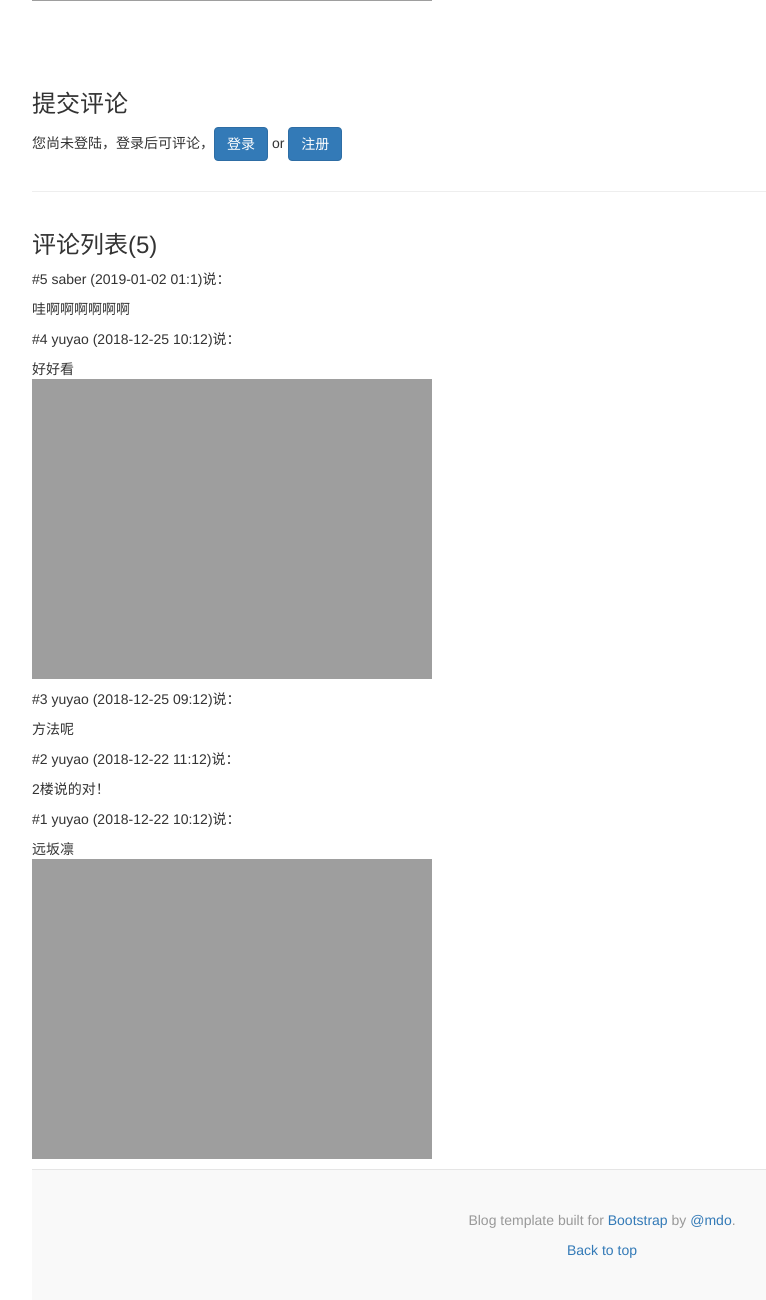
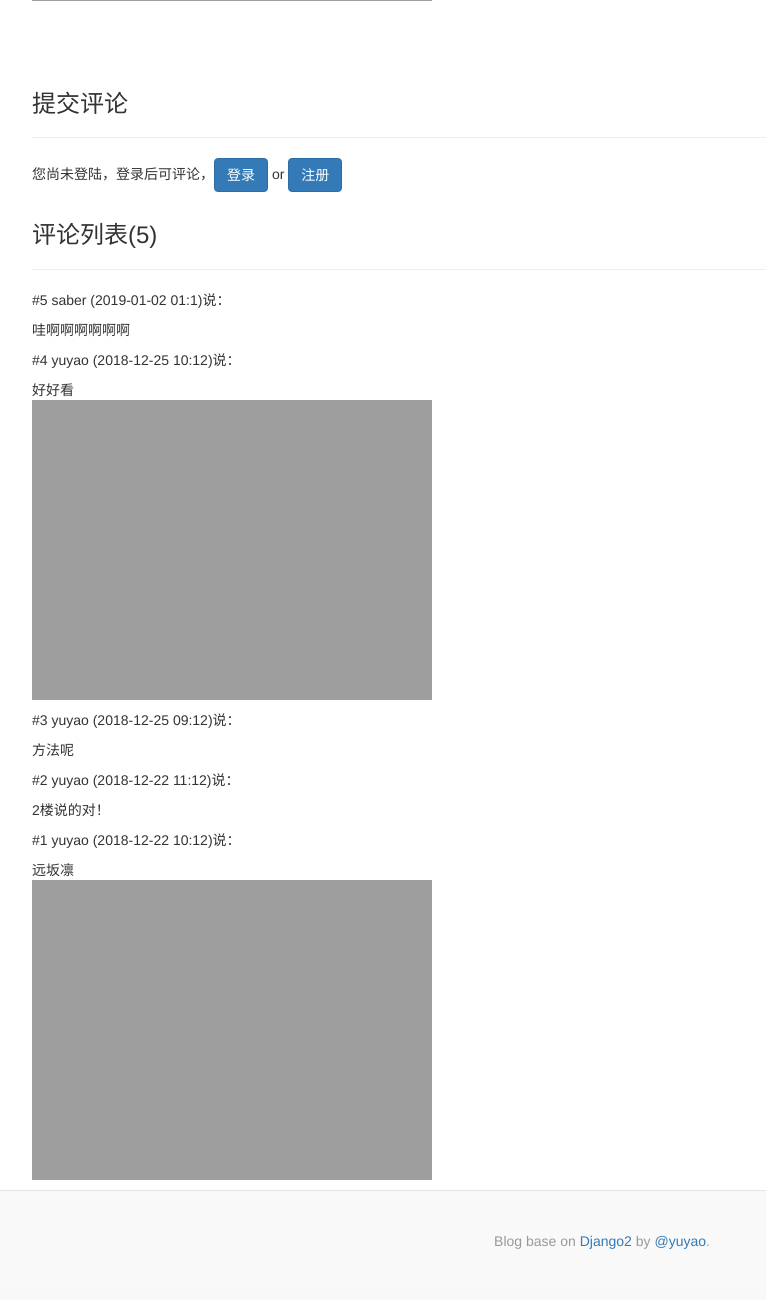
Before and after one commit to emiyaLeo/mysite, a Django app: page /blog/3 in a window 1280 px wide. Shown: the part 570-1870 px from the top of the page, without its empty margins (38-804 px from the left). After the commit the page ends 1819 px from the top, so only its background shows below. Run offline with Django 3.2, Linux system fonts and the light colour scheme; data comes from the database, SQL or seed files in the repository; both versions use the stored data as it was after the commit; some libraries are stand-ins or nearby versions; grey boxes are pictures that could not be loaded.

Commit message:
数据库改为mysql，修改主页外观

```diff
--- a/mysite/__init__.py
+++ b/mysite/__init__.py
@@ -0,0 +1,3 @@
+import pymysql
+
+pymysql.install_as_MySQLdb()
--- a/templates/blog/base.html
+++ b/templates/blog/base.html
@@ -55,14 +55,11 @@
 </nav>
 {% block content %}{% endblock %}
  <!-- Footer -->
-<div class="container">
-    <footer class="blog-footer">
-      <p>Blog template built for <a href="http://getbootstrap.com">Bootstrap</a> by <a href="https://twitter.com/mdo">@mdo</a>.</p>
-      <p>
-        <a href="#">Back to top</a>
-      </p>
-    </footer>
-</div>
+
+<footer class="blog-footer">
+  <p>Blog base on <a href="http://getbootstrap.com">Django2</a> by <a href="https://github.com/emiyaLeo">@yuyao</a>.</p>
+</footer>
+
 
 {% block script %}{% endblock %}
 </body>
--- a/templates/blog/blog_detail.html
+++ b/templates/blog/blog_detail.html
@@ -24,7 +24,7 @@
                   </ul>
             </nav>
             <div class="col-xs-10 col-md-12 blog-post">
-                <h2 class="blog-post-title">{{ blog.title }}</h2>
+                <h3 class="blog-post-title">{{ blog.title }}</h3>
                 <ul class="list-inline">
                 <li>作者：{{ blog.author }}</li>
                 <li>发布日期：{{ blog.create_time|date:'Y-m-d h:n' }}</li>
@@ -39,6 +39,7 @@
             <div class="col-xs-10 ">
                 <div class="comment_area">
                     <h3>提交评论</h3>
+                    <hr>
                     {% if user.is_authenticated %}
                     <form  id="comment_form" action="{% url 'update_comment' blog.pk %}" method="post">
                         {% csrf_token %}
@@ -53,10 +54,10 @@
                 </div>
             </div>
         </div>
-        <hr>
         <div class="row">
             <div class="col-xs-10">
                 <h3>评论列表({{ comments.count }})</h3>
+                <hr>
                 {% for comment in comments %}
                     <p>#{{ forloop.revcounter }}&nbsp;{{ comment.user }}&nbsp;({{ comment.comment_time|date:'Y-m-d h:n' }})说：{{ comment.text|safe }}</p>
                 {% empty %}
```
Also changed, not shown: mysite/settings.py (+6 -2 lines), db.sqlite3.
